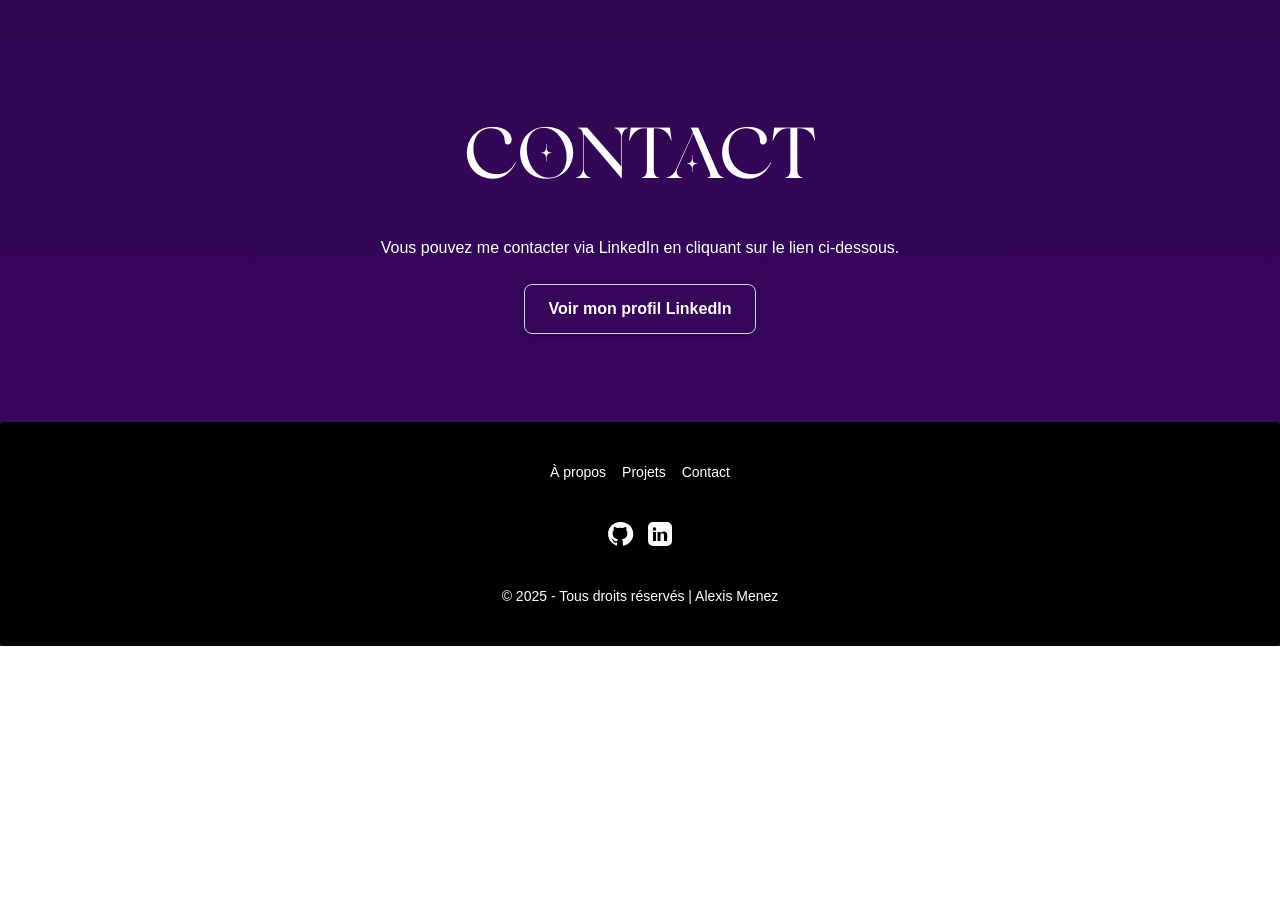
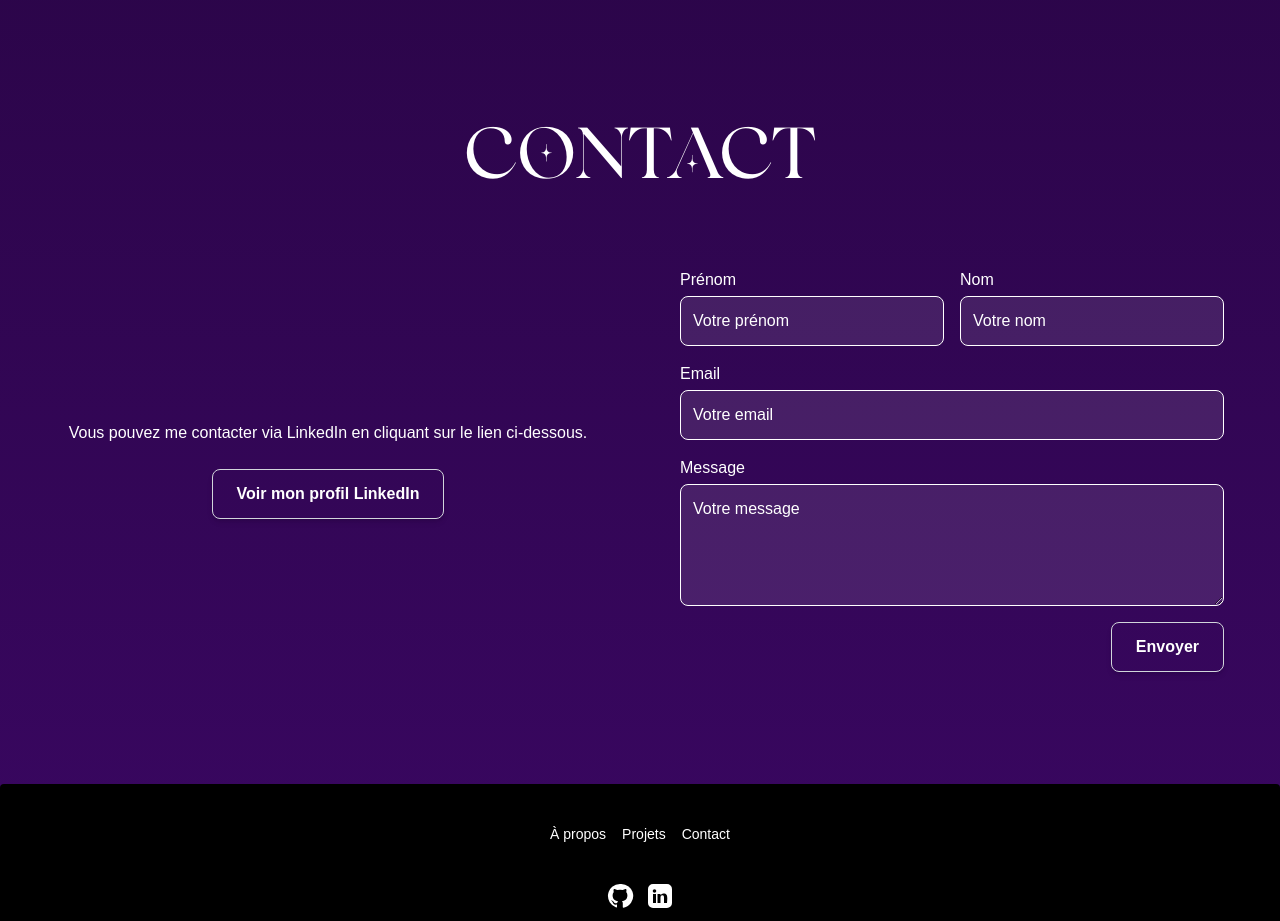
Before and after one commit to Alexmz1/portfolio, a Next.js app: page / in a window 1280 px wide. Shown: the part 2920-3841 px from the top of the page. Before the commit the page ends 3566 px from the top, so only its background shows below. Built offline with nearby package versions, Linux system fonts and the light colour scheme.

Commit message:
Install emailJS and modification contact section with add contact form

```diff
--- a/package.json
+++ b/package.json
@@ -9,6 +9,7 @@
     "lint": "next lint"
   },
   "dependencies": {
+    "@emailjs/browser": "^4.4.1",
     "daisyui": "^4.12.23",
     "lucide-react": "^0.475.0",
     "next": "15.1.6",
--- a/src/components/contact.js
+++ b/src/components/contact.js
@@ -1,29 +1,121 @@
-import React from "react";
+import React, { useRef, useState } from "react";
+import emailjs from "@emailjs/browser";
 
 const Contact = () => {
+    const form = useRef();
+    const [success, setSuccess] = useState(false);
+    const [error, setError] = useState(false);
+
+    const sendEmail = (e) => {
+        e.preventDefault();
+        setSuccess(false);
+        setError(false);
+
+        emailjs.sendForm(
+            "service_gtud36g",
+            "template_9w04rlg",
+            form.current,
+            "jqE6hgRe6v0n5q3l-"
+        )
+        .then(() => {
+            setSuccess(true);
+            form.current.reset();
+        })
+        .catch(() => {
+            setError(true);
+        });
+    };
+
     return (
-        <section id="contact" className="py-12 mb-10">
-            <div className="container mx-auto px-4 sm:px-6 lg:px-8 max-w-3xl text-center">
+        <section id="contact" className="py-12 mb-10 bg-purple dark:bg-gray-dark">
+            <div className="container mx-auto px-4 sm:px-6 lg:px-8">
                 <div style={{ fontFamily: 'Rosie Brown, serif' }}>
-                    <h2 className="text-4xl sm:text-5xl md:text-6xl lg:text-7xl text-white mb-10">
+                    <h2 className="text-4xl sm:text-5xl md:text-6xl lg:text-7xl text-white mb-12 text-center">
                         Contact
                     </h2>
                 </div>
 
-                <p className="text-white mb-6">
-                    Vous pouvez me contacter via LinkedIn en cliquant sur le lien ci-dessous.
-                </p>
+                <div className="grid grid-cols-1 md:grid-cols-2 gap-8 items-center">
+                    {/* LEFT - LinkedIn */}
+                    <div className="text-white flex flex-col items-center">
+                        <p className="mb-6 text-center">
+                            Vous pouvez me contacter via LinkedIn en cliquant sur le lien ci-dessous.
+                        </p>
+                        <a
+                            href="https://www.linkedin.com/in/menez-alexis/"
+                            target="_blank"
+                            rel="noopener noreferrer"
+                            className="px-6 py-3 bg-transparent border border-gray-300 text-white font-semibold rounded-lg shadow-md transition duration-300 hover:bg-white hover:text-black"
+                        >
+                            Voir mon profil LinkedIn
+                        </a>
+                    </div>
 
-                <div className="flex flex-col sm:flex-row justify-center gap-6">
-                    {/*
-                        <a href="/CV.pdf" download className="px-6 py-3 bg-transparent border border-gray-300 text-white font-semibold rounded-lg shadow-md transition duration-300 hover:bg-white hover:text-black">
-                            Télécharger mon CV
-                        </a>
-                    */}
+                    {/* RIGHT - Form */}
+                    <div className="w-full">
+                        <form ref={form} onSubmit={sendEmail} className="space-y-4 p-6 relative">
+                            <div className="grid grid-cols-1 md:grid-cols-2 gap-4">
+                                <div className="flex flex-col">
+                                    <label className="text-white font-medium mb-1">Prénom</label>
+                                    <input
+                                        type="text"
+                                        name="firstname"
+                                        required
+                                        className="w-full p-3 rounded-lg border border-white bg-white/10 text-white placeholder-white focus:outline-none focus:ring-2 focus:ring-white"
+                                        placeholder="Votre prénom"
+                                    />
+                                </div>
+                                <div className="flex flex-col">
+                                    <label className="text-white font-medium mb-1">Nom</label>
+                                    <input
+                                        type="text"
+                                        name="lastname"
+                                        required
+                                        className="w-full p-3 rounded-lg border border-white bg-white/10 text-white placeholder-white focus:outline-none focus:ring-2 focus:ring-white"
+                                        placeholder="Votre nom"
+                                    />
+                                </div>
+                            </div>
 
-                    <a href="https://www.linkedin.com/in/menez-alexis/" target="_blank" rel="noopener noreferrer" className="px-6 py-3 bg-transparent border border-gray-300 text-white font-semibold rounded-lg shadow-md transition duration-300 hover:bg-white hover:text-black">
-                        Voir mon profil LinkedIn
-                    </a>
+                            <div className="flex flex-col">
+                                <label className="text-white font-medium mb-1">Email</label>
+                                <input
+                                    type="email"
+                                    name="email"
+                                    required
+                                    className="w-full p-3 rounded-lg border border-white bg-white/10 text-white placeholder-white focus:outline-none focus:ring-2 focus:ring-white"
+                                    placeholder="Votre email"
+                                />
+                            </div>
+
+                            <div className="flex flex-col">
+                                <label className="text-white font-medium mb-1">Message</label>
+                                <textarea
+                                    name="message"
+                                    rows="4"
+                                    required
+                                    className="w-full p-3 rounded-lg border border-white bg-white/10 text-white placeholder-white focus:outline-none focus:ring-2 focus:ring-white"
+                                    placeholder="Votre message"
+                                />
+                            </div>
+
+                            <div className="flex justify-end">
+                                <button
+                                    type="submit"
+                                    className="px-6 py-3 bg-transparent border border-gray-300 text-white font-semibold rounded-lg shadow-md transition duration-300 hover:bg-white hover:text-black"
+                                >
+                                    Envoyer
+                                </button>
+                            </div>
+
+                            {success && (
+                                <p className="text-green-300 text-center mt-4">Message envoyé avec succès !</p>
+                            )}
+                            {error && (
+                                <p className="text-red-300 text-center mt-4">Une erreur est survenue. Réessayez.</p>
+                            )}
+                        </form>
+                    </div>
                 </div>
             </div>
         </section>
```
Also changed, not shown: 1 other file (tests, documents, lock files or other folders).
